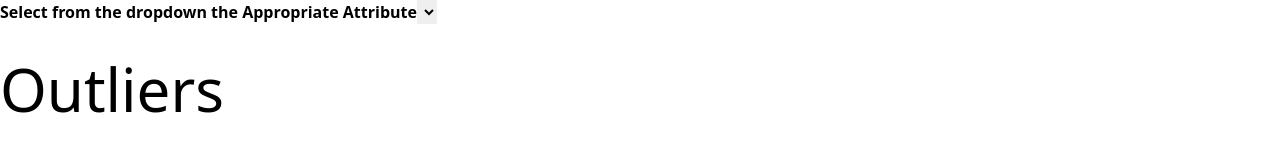
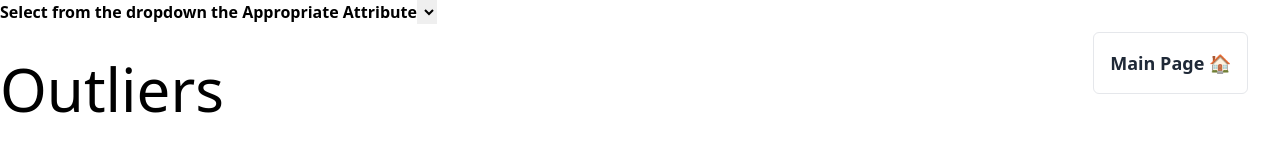
Before and after one commit to ThanosTsiamis/FIONA, a Next.js app in the folder client_side/: page /results in a window 1280 px wide. Shown: the top 160 px of the page. Built offline with nearby package versions, Linux system fonts and the light colour scheme.

Commit message:
UI improvements

```diff
--- a/client_side/pages/results.tsx
+++ b/client_side/pages/results.tsx
@@ -39,6 +39,16 @@ const ResultsPage = () => {
 
     return (
         <div>
+            <div className="border border-gray-200 rounded-md p-4 max-w-xs absolute top-8 right-8">
+                <p className="text-lg font-semibold">
+                    <a href="/" className="text-gray-800 no-underline hover:underline">
+                        Main Page
+                    </a>{' '}
+                    <span role="img" aria-label="house">
+            🏠
+          </span>
+                </p>
+            </div>
             <b>Select from the dropdown the Appropriate Attribute</b>
             <select value={selectedKey} onChange={(e) => setSelectedKey(e.target.value)}>
                 {headers.map((outerKey) => (
```
Also changed, not shown: 1 other file (tests, documents, lock files or other folders).
